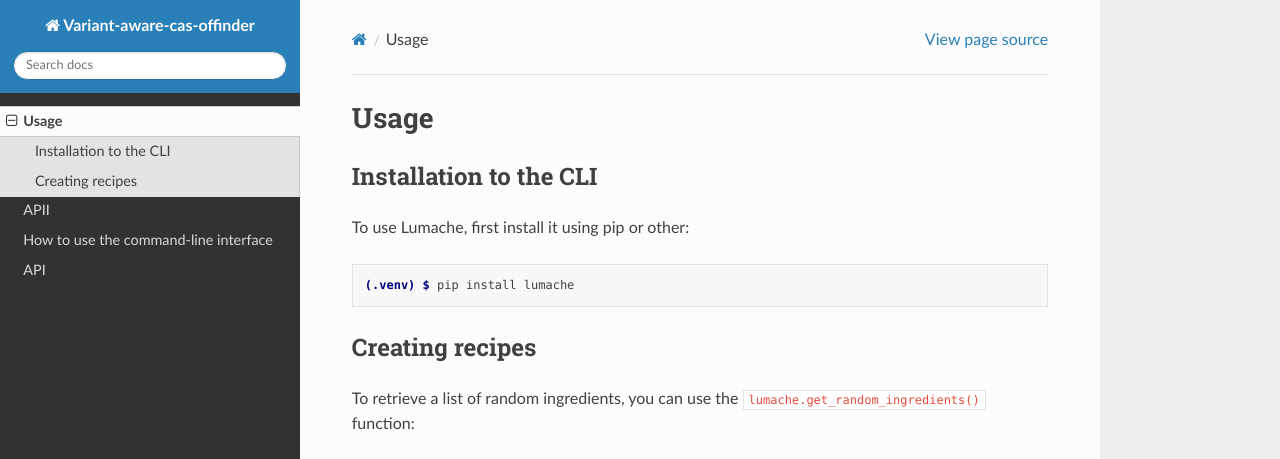
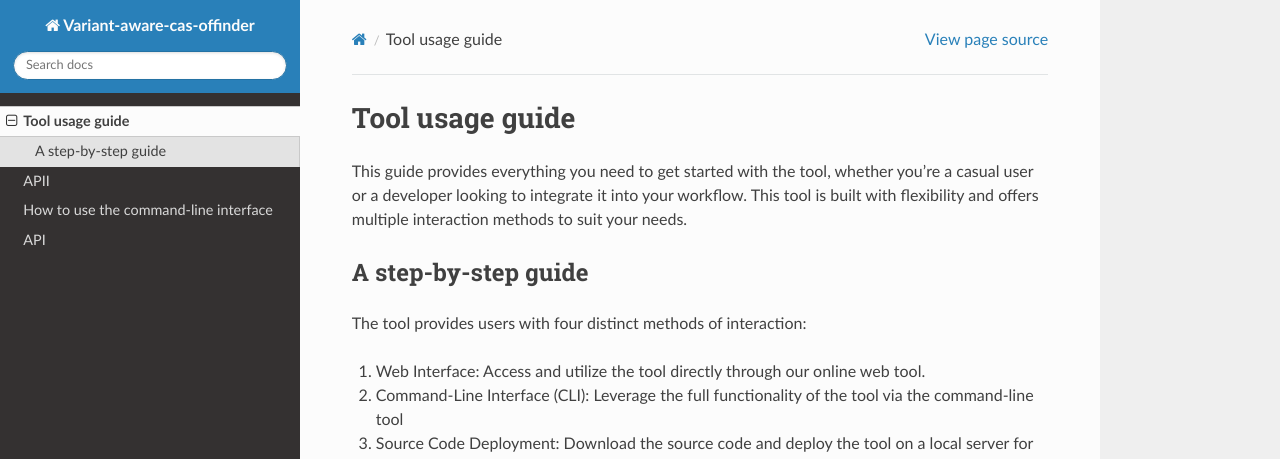
Before and after one commit to abyot2021/variant-aware-cas-offinder-rdtutorial, a Sphinx documentation site: the page built from docs/source/usage.rst, in a window 1280 px wide and 1095 px high. Shown: the top 459 px of the window. Built offline with Sphinx 7.4.7 and the Read the Docs theme 3.1.0, drawn with Linux system fonts in a browser that asks for light colours; some of the changed text lies outside the part shown; grey boxes are pictures that could not be loaded.

Commit message:
Update usage.rst

```diff
--- a/docs/source/usage.rst
+++ b/docs/source/usage.rst
@@ -1,33 +1,18 @@
-Usage
-=====
+Tool usage guide
+================
 
-.. _installation:
+This guide provides everything you need to get started with the tool, whether you're a casual user or
+a developer looking to integrate it into your workflow. This tool is built with flexibility and offers
+multiple interaction methods to suit your needs.
 
-Installation to the CLI
------------------------
+A step-by-step guide
+--------------------
+The tool provides users with four distinct methods of interaction:
 
-To use Lumache, first install it using pip or other:
+1. Web Interface: Access and utilize the tool directly through our online web tool.
+2. Command-Line Interface (CLI): Leverage the full functionality of the tool via the command-line tool
+3. Source Code Deployment: Download the source code and deploy the tool on a local server for complete control and customization
+4. API: Integrate the tool's features programatically through  API for automated workflows and system integration
 
-.. code-block:: console
 
-   (.venv) $ pip install lumache
-
-Creating recipes
-----------------
-
-To retrieve a list of random ingredients,
-you can use the ``lumache.get_random_ingredients()`` function:
-
-.. autofunction:: lumache.get_random_ingredients
-
-The ``kind`` parameter should be either ``"meat"``, ``"fish"``,
-or ``"veggies"``. Otherwise, :py:func:`lumache.get_random_ingredients`
-will raise an exception.
-
-.. autoexception:: lumache.InvalidKindError
-
-For example:
-
->>> import lumache
->>> lumache.get_random_ingredients()
-['shells', 'gorgonzola', 'parsley']
+Check out the :doc:`usage` , :doc:`api`, :doc:`cli`section for further information.
```
